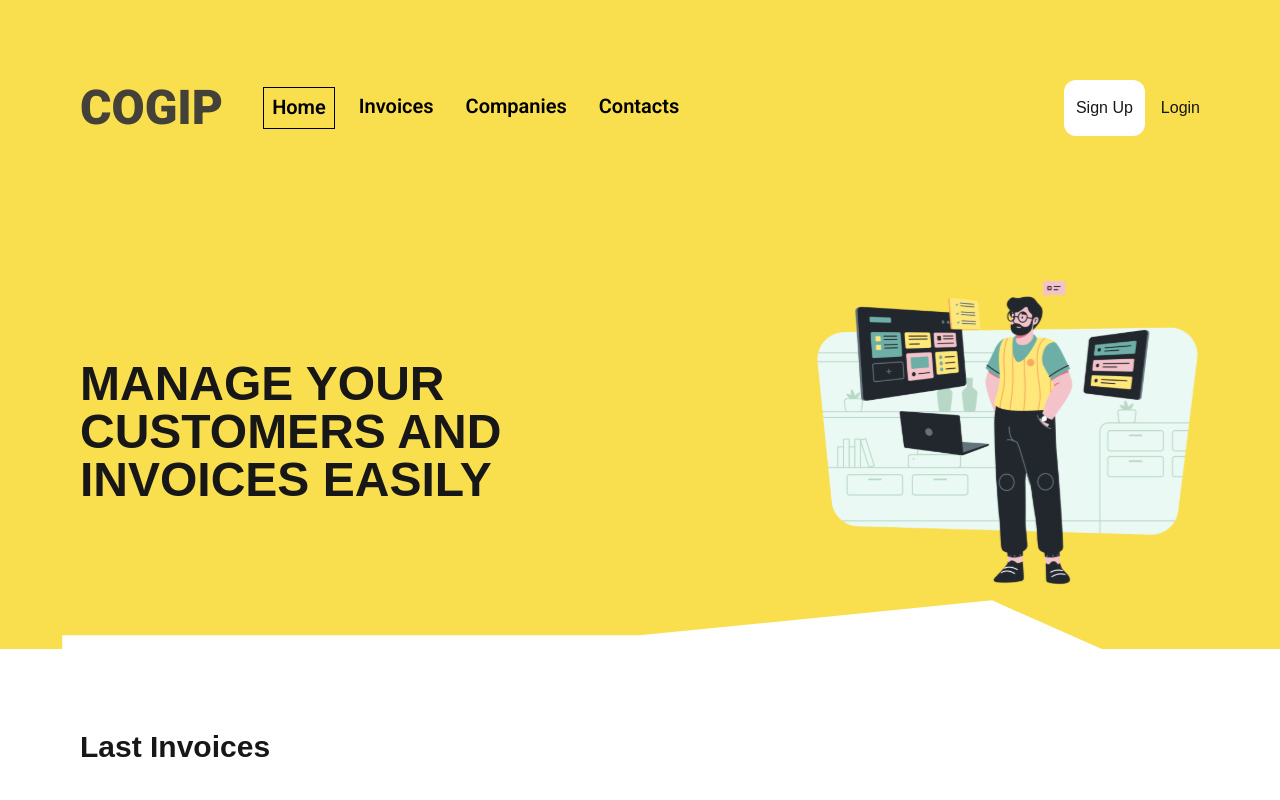
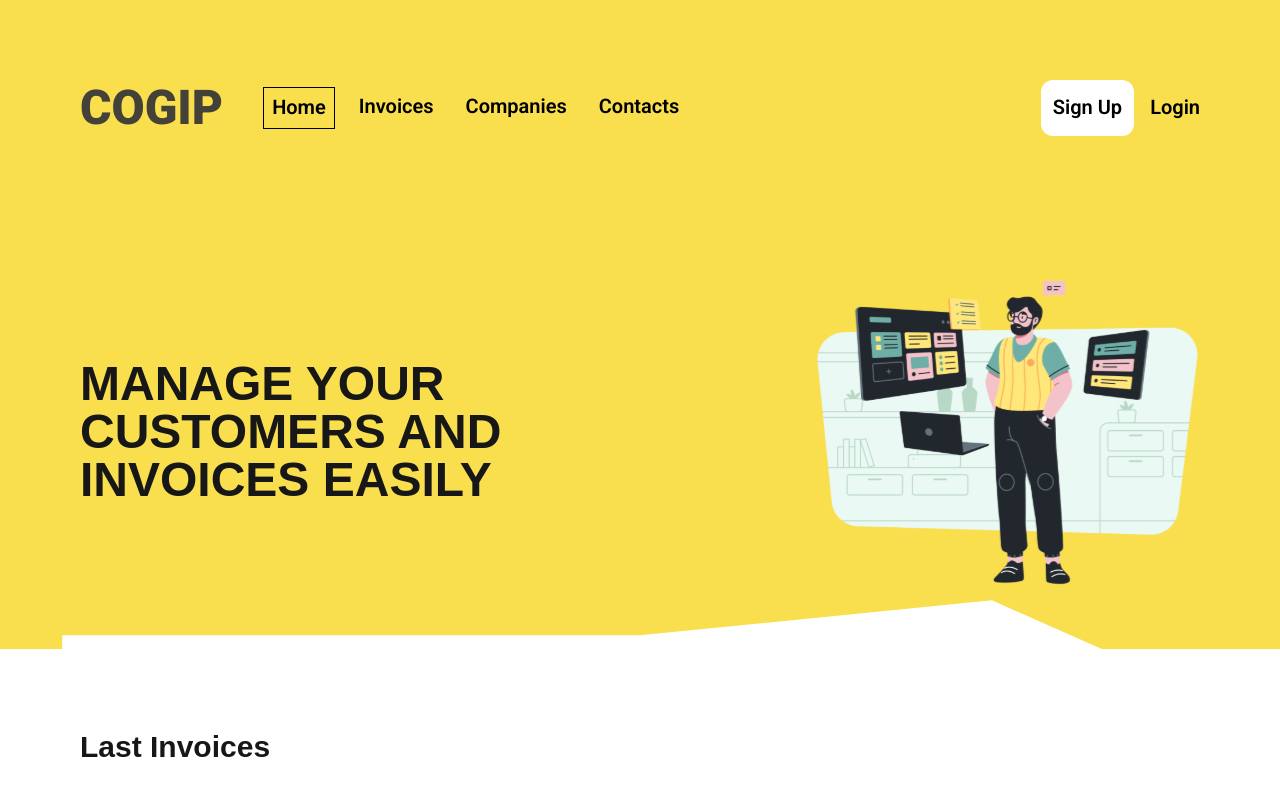
Before and after one commit to sam-sepiol1/cogip-client, a Next.js app: page / in a window 1280 px wide. Shown: the top 800 px of the page. Built offline with nearby package versions, Linux system fonts and the light colour scheme.

Commit message:
Added name of font-nav-header for "Sign up & Login"

```diff
--- a/app/components/Home_header.tsx
+++ b/app/components/Home_header.tsx
@@ -25,7 +25,7 @@ export default function Home_header() {
 							</li>
 						</ul>
 					</nav>
-					<div className='flex flex-row gap-4 ml-auto'>
+					<div className='font-nav-header flex flex-row gap-4 ml-auto'>
 						<button className='bg-white px-3 py-1 rounded-xl'> Sign Up</button>
 						<button> Login </button>
 					</div>
```
